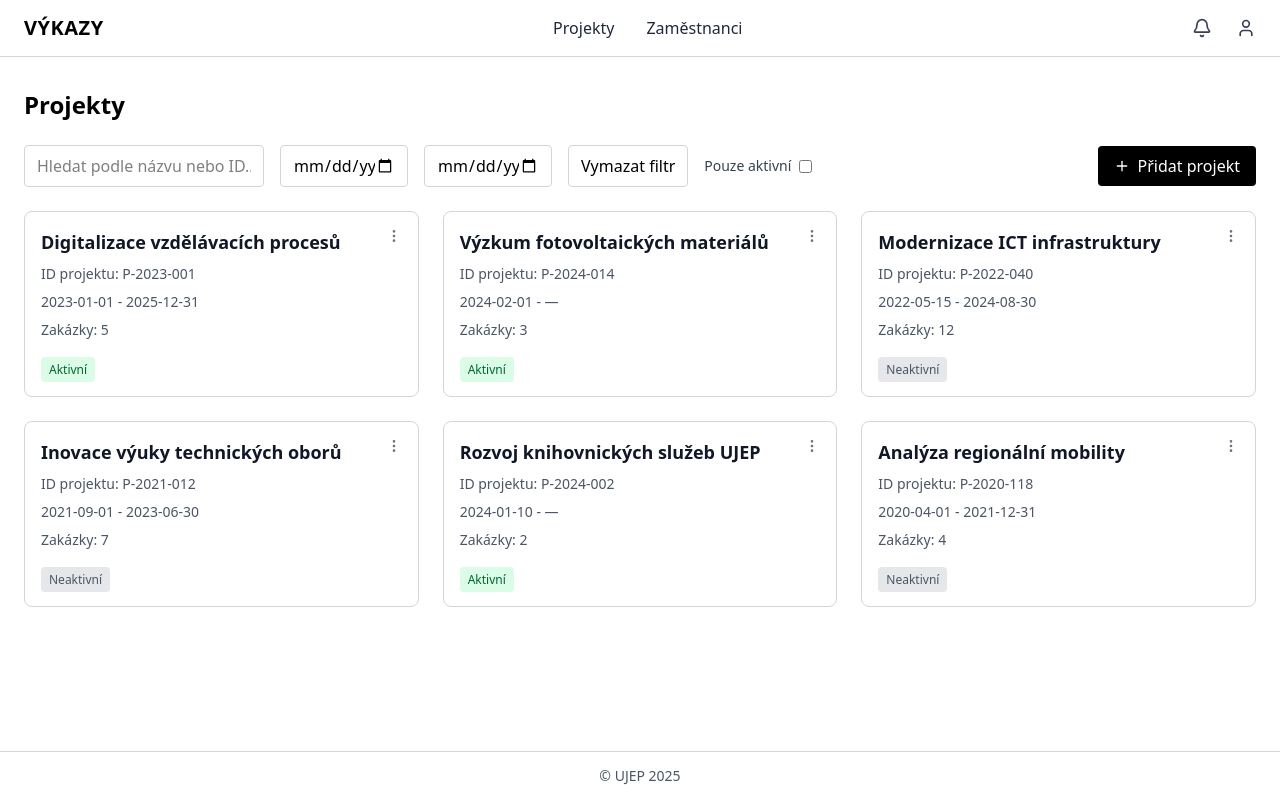
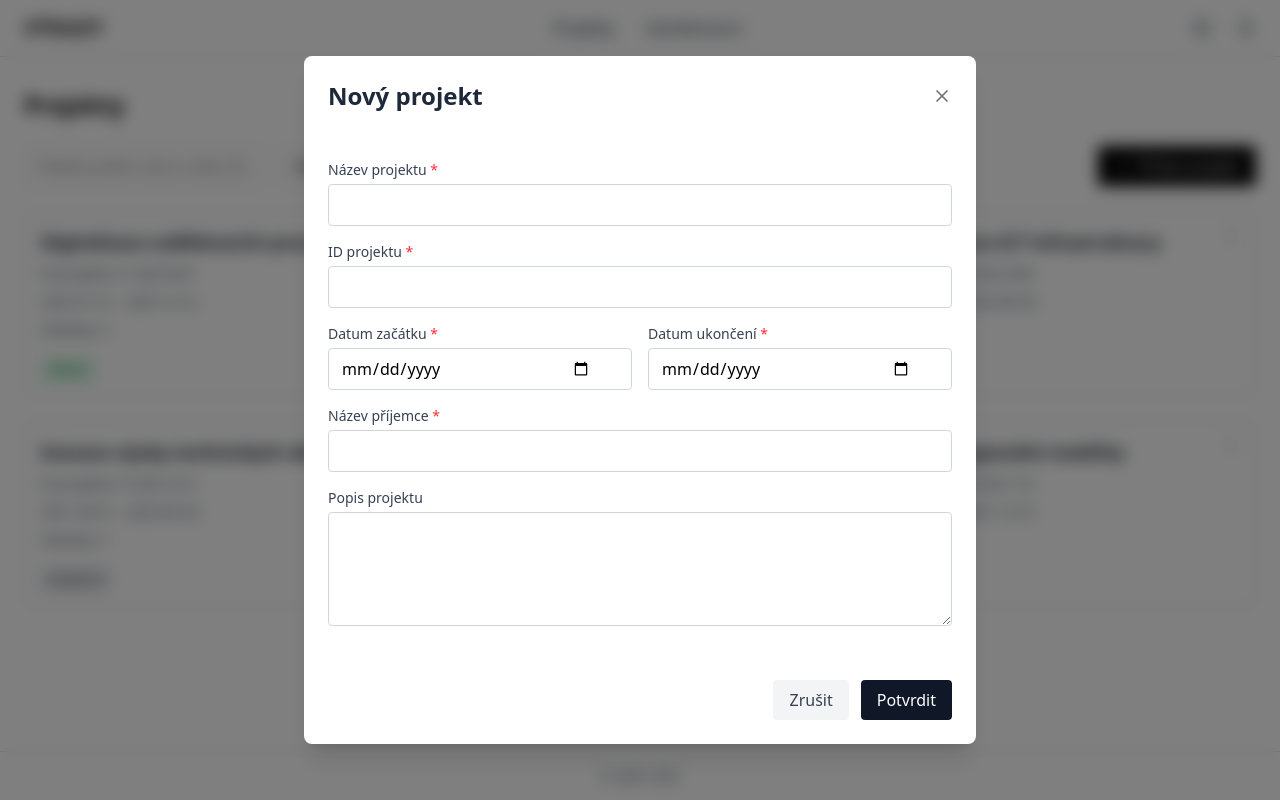
Before and after one commit to ondrejsvorc/Timesheets, a React app in the folder frontend/: page / in a window 1280 px wide. Both pictures are taken after a click on the button "Přidat projekt". Built offline with nearby package versions, Linux system fonts and the light colour scheme; the HTML template or start-up script is replaced by a standard one.

Commit message:
Add project creation dialog and dialog components

```diff
--- /dev/null
+++ b/frontend/src/common/Dialog.tsx
@@ -0,0 +1,156 @@
+import { X } from "lucide-react";
+import { createContext, useContext, useEffect } from "react";
+import type { ReactNode } from "react";
+import { Texts } from "./Texts";
+
+interface DialogContextType {
+  isOpen: boolean;
+  onClose: () => void;
+}
+
+const DialogContext = createContext<DialogContextType | null>(null);
+
+const useDialogContext = () => {
+  const context = useContext(DialogContext);
+  if (!context) {
+    throw new Error("Dialog components must be used within Dialog");
+  }
+  return context;
+};
+
+interface DialogProps {
+  isOpen: boolean;
+  onClose: () => void;
+  children: ReactNode;
+}
+
+export const Dialog = ({ isOpen, onClose, children }: DialogProps) => {
+  // Prevent body scroll when dialog is open
+  useEffect(() => {
+    if (isOpen) {
+      document.body.style.overflow = "hidden";
+    } else {
+      document.body.style.overflow = "";
+    }
+    return () => {
+      document.body.style.overflow = "";
+    };
+  }, [isOpen]);
+
+  if (!isOpen) return null;
+
+  const handleBackdropClick = (e: React.MouseEvent<HTMLDivElement>) => {
+    if (e.target === e.currentTarget) {
+      onClose();
+    }
+  };
+
+  return (
+    <DialogContext.Provider value={{ isOpen, onClose }}>
+      <div className="fixed inset-0 z-50 flex items-center justify-center bg-black/50 backdrop-blur-sm" onClick={handleBackdropClick}>
+        {children}
+      </div>
+    </DialogContext.Provider>
+  );
+};
+
+interface DialogBodyProps {
+  children: ReactNode;
+  className?: string;
+}
+
+export const DialogBody = ({ children, className = "" }: DialogBodyProps) => {
+  const handleDialogClick = (e: React.MouseEvent<HTMLDivElement>) => {
+    e.stopPropagation();
+  };
+
+  return (
+    <div className={`bg-white rounded-lg shadow-xl w-full max-w-2xl mx-4 max-h-[90vh] overflow-y-auto ${className}`} onClick={handleDialogClick}>
+      {children}
+    </div>
+  );
+};
+
+interface DialogTitleProps {
+  children: ReactNode;
+}
+
+export const DialogTitle = ({ children }: DialogTitleProps) => {
+  const { onClose } = useDialogContext();
+
+  return (
+    <div className="flex items-center justify-between p-6">
+      <h2 className="text-2xl font-semibold text-gray-800">{children}</h2>
+      <button onClick={onClose} className="text-gray-500 hover:text-gray-700 transition-colors" aria-label="Close">
+        <X className="w-5 h-5" />
+      </button>
+    </div>
+  );
+};
+
+interface DialogContentProps {
+  children: ReactNode;
+  className?: string;
+}
+
+export const DialogContent = ({ children, className = "" }: DialogContentProps) => {
+  return <div className={`p-6 ${className}`}>{children}</div>;
+};
+
+interface DialogActionsProps {
+  children: ReactNode;
+  className?: string;
+}
+
+export const DialogActions = ({ children, className = "" }: DialogActionsProps) => {
+  return (
+    <div className={`flex items-center justify-end gap-3 p-6 ${className}`}>
+      {children}
+    </div>
+  );
+};
+
+interface DialogCancelButtonProps {
+  onClick?: () => void;
+  label?: string;
+}
+
+export const DialogCancelButton = ({ onClick, label = Texts.cancel }: DialogCancelButtonProps) => {
+  const { onClose } = useDialogContext();
+
+  const handleClick = () => {
+    if (onClick) {
+      onClick();
+    } else {
+      onClose();
+    }
+  };
+
+  return (
+    <button onClick={handleClick} className="px-4 py-2 bg-gray-100 text-gray-700 rounded hover:bg-gray-200 transition-colors">
+      {label}
+    </button>
+  );
+};
+
+interface DialogConfirmButtonProps {
+  onClick: () => void;
+  label?: string;
+  disabled?: boolean;
+}
+
+export const DialogConfirmButton = ({
+  onClick,
+  label = Texts.confirm,
+  disabled = false,
+}: DialogConfirmButtonProps) => {
+  return (
+    <button
+      onClick={onClick}
+      disabled={disabled}
+      className="px-4 py-2 bg-gray-900 text-white rounded hover:bg-gray-800 transition-colors disabled:opacity-50 disabled:cursor-not-allowed"
+    >
+      {label}
+    </button>
+  );
+};
--- a/frontend/src/common/Texts.ts
+++ b/frontend/src/common/Texts.ts
@@ -11,6 +11,15 @@ export const Texts = {
   addProject: "Přidat projekt",
   searchByNameOrId: "Hledat podle názvu nebo ID…",
   removeFilter: "Vymazat filtr",
-  activeOnly: "Pouze aktivní"
+  activeOnly: "Pouze aktivní",
 
+  newProject: "Nový projekt",
+  projectName: "Název projektu",
+  projectIdLabel: "ID projektu",
+  startDate: "Datum začátku",
+  endDate: "Datum ukončení",
+  recipientName: "Název příjemce",
+  projectDescription: "Popis projektu",
+  confirm: "Potvrdit",
+  cancel: "Zrušit",
 };
--- a/frontend/src/projects/AddProjectButton.tsx
+++ b/frontend/src/projects/AddProjectButton.tsx
@@ -1,13 +1,26 @@
+import { useState } from "react";
 import { Plus } from "lucide-react";
 import { Texts } from "../common/Texts";
+import { AddProjectDialog } from "./AddProjectDialog";
+import type { ProjectFormData } from "./AddProjectDialog";
 
 export const AddProjectButton = () => {
-  const handleClick = () => { };
+  const [isDialogOpen, setIsDialogOpen] = useState(false);
 
-  return (
-    <button onClick={handleClick} className="px-4 py-2 bg-black text-white rounded hover:bg-gray-800 flex items-center gap-2">
-      <Plus className="w-4 h-4" />
-      {Texts.addProject}
-    </button>
-  );
+  const handleClick = () => setIsDialogOpen(true);
+  const handleClose = () => setIsDialogOpen(false);
+
+  const handleConfirm = (data: ProjectFormData) => {
+    console.log("Project data:", data);
+    // TODO: Implement project creation logic
+    setIsDialogOpen(false);
+  };
+
+  return (<>
+      <button onClick={handleClick} className="px-4 py-2 bg-black text-white rounded hover:bg-gray-800 flex items-center gap-2">
+        <Plus className="w-4 h-4" />
+        {Texts.addProject}
+      </button>
+      <AddProjectDialog isOpen={isDialogOpen} onClose={handleClose} onConfirm={handleConfirm} />
+  </>);
 };
--- /dev/null
+++ b/frontend/src/projects/AddProjectDialog.tsx
@@ -0,0 +1,128 @@
+import { useState } from "react";
+import { Dialog, DialogBody, DialogTitle, DialogContent, DialogActions, DialogCancelButton, DialogConfirmButton } from "../common/Dialog";
+import { Texts } from "../common/Texts";
+
+export interface ProjectFormData {
+  name: string;
+  registrationNumber: string;
+  startDate: string;
+  endDate: string;
+  recipientName: string;
+  description: string;
+}
+
+interface AddProjectDialogProps {
+  isOpen: boolean;
+  onClose: () => void;
+  onConfirm: (data: ProjectFormData) => void;
+}
+
+export const AddProjectDialog = ({ isOpen, onClose, onConfirm }: AddProjectDialogProps) => {
+  const [formData, setFormData] = useState<ProjectFormData>({
+    name: "",
+    registrationNumber: "",
+    startDate: "",
+    endDate: "",
+    recipientName: "",
+    description: "",
+  });
+
+  const handleConfirm = () => onConfirm(formData);
+  const handleCancel = () => onClose();
+
+  const updateField = (field: keyof ProjectFormData, value: string) => {
+    setFormData((prev) => ({ ...prev, [field]: value }));
+  };
+
+  return (
+    <Dialog isOpen={isOpen} onClose={handleCancel}>
+      <DialogBody>
+        <DialogTitle>{Texts.newProject}</DialogTitle>
+        <DialogContent>
+          <div className="space-y-4">
+            <div>
+              <label className="block text-sm font-medium text-gray-700 mb-1">
+                {Texts.projectName} <span className="text-red-500">*</span>
+              </label>
+              <input
+                type="text"
+                value={formData.name}
+                onChange={(e) => updateField("name", e.target.value)}
+                className="w-full border border-gray-300 px-3 py-2 rounded focus:outline-none focus:ring-2 focus:ring-gray-400"
+              />
+            </div>
+
+            <div>
+              <label className="block text-sm font-medium text-gray-700 mb-1">
+                {Texts.projectIdLabel} <span className="text-red-500">*</span>
+              </label>
+              <input
+                type="text"
+                value={formData.registrationNumber}
+                onChange={(e) => updateField("registrationNumber", e.target.value)}
+                className="w-full border border-gray-300 px-3 py-2 rounded focus:outline-none focus:ring-2 focus:ring-gray-400"
+              />
+            </div>
+
+            <div className="grid grid-cols-2 gap-4">
+              <div>
+                <label className="block text-sm font-medium text-gray-700 mb-1">
+                  {Texts.startDate} <span className="text-red-500">*</span>
+                </label>
+                <div className="relative">
+                  <input
+                    type="date"
+                    value={formData.startDate}
+                    onChange={(e) => updateField("startDate", e.target.value)}
+                    className="w-full border border-gray-300 px-3 py-2 rounded focus:outline-none focus:ring-2 focus:ring-gray-400 pr-10"
+                  />
+                </div>
+              </div>
+              <div>
+                <label className="block text-sm font-medium text-gray-700 mb-1">
+                  {Texts.endDate} <span className="text-red-500">*</span>
+                </label>
+                <div className="relative">
+                  <input
+                    type="date"
+                    value={formData.endDate}
+                    onChange={(e) => updateField("endDate", e.target.value)}
+                    className="w-full border border-gray-300 px-3 py-2 rounded focus:outline-none focus:ring-2 focus:ring-gray-400 pr-10"
+                  />
+                </div>
+              </div>
+            </div>
+
+            <div>
+              <label className="block text-sm font-medium text-gray-700 mb-1">
+                {Texts.recipientName} <span className="text-red-500">*</span>
+              </label>
+              <input
+                type="text"
+                value={formData.recipientName}
+                onChange={(e) => updateField("recipientName", e.target.value)}
+                className="w-full border border-gray-300 px-3 py-2 rounded focus:outline-none focus:ring-2 focus:ring-gray-400"
+              />
+            </div>
+
+            <div>
+              <label className="block text-sm font-medium text-gray-700 mb-1">
+                {Texts.projectDescription}
+              </label>
+              <textarea
+                value={formData.description}
+                onChange={(e) => updateField("description", e.target.value)}
+                rows={4}
+                className="w-full border border-gray-300 px-3 py-2 rounded focus:outline-none focus:ring-2 focus:ring-gray-400 resize-y"
+              />
+            </div>
+          </div>
+        </DialogContent>
+        <DialogActions>
+          <DialogCancelButton onClick={handleCancel} label={Texts.cancel} />
+          <DialogConfirmButton onClick={handleConfirm} label={Texts.confirm} />
+        </DialogActions>
+      </DialogBody>
+    </Dialog>
+  );
+};
--- a/frontend/src/projects/api/createProject.ts
+++ b/frontend/src/projects/api/createProject.ts
@@ -1,9 +1,16 @@
 import { Constants } from "../../common/Constants";
 
 export type CreateProjectRequest = {
+  name: string;
+  registrationNumber: string;
+  startDate: string;
+  endDate: string;
+  recipientName: string;
+  description: string;
 };
 
 export type CreateProjectResponse = {
+  id: string;
 };
 
 export const createProject = async (request: CreateProjectRequest): Promise<CreateProjectResponse> => {
@@ -13,5 +20,5 @@ export const createProject = async (request: CreateProjectRequest): Promise<Crea
     body: JSON.stringify(request),
   });
   if (!response.ok) throw new Error("Failed to create project.");
-  return response.json();
+  return await response.json();
 }
```
